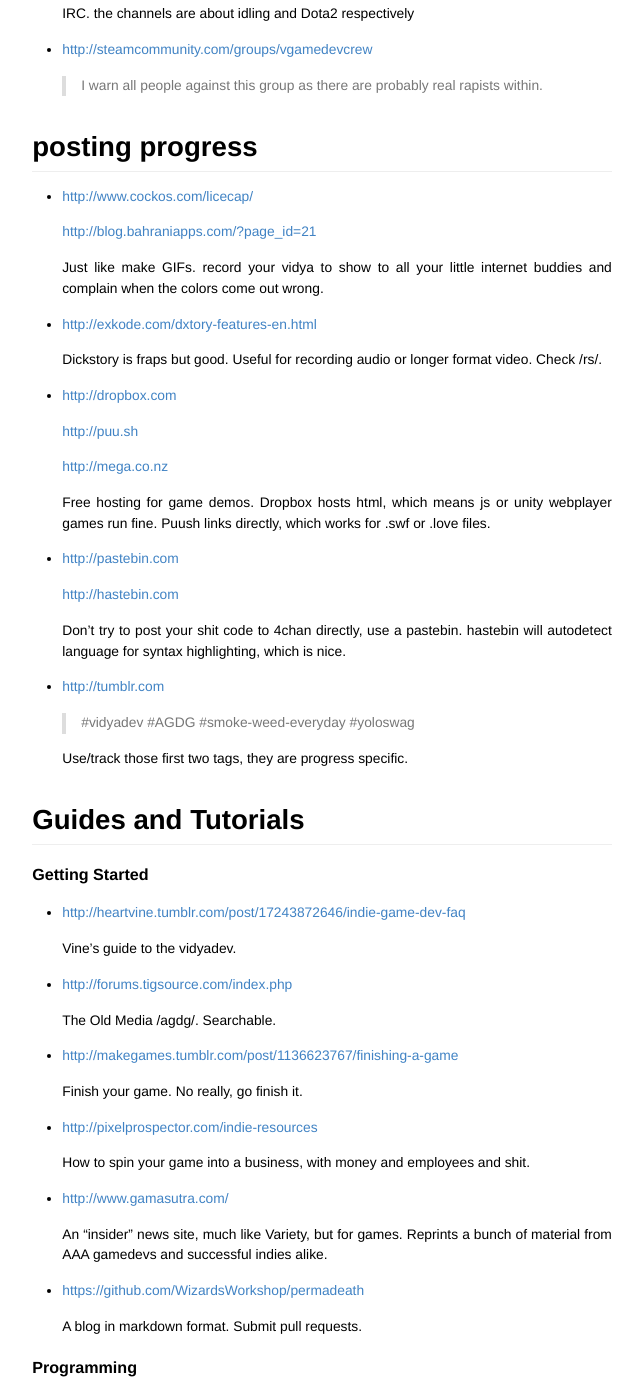
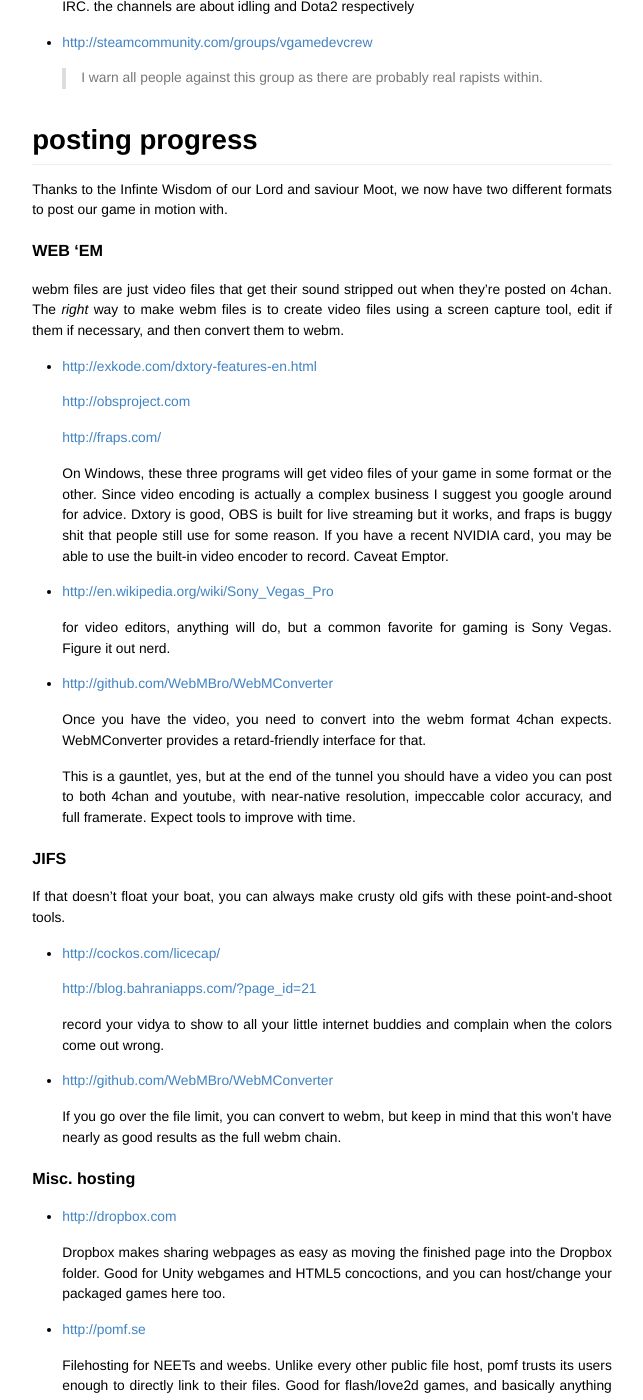
Before and after one commit to Alloyed/agdg-links, a Jekyll site: the page built from index.md, in a window 1280 px wide and 1400 px high, scrolled down 1321 px. Shown: the whole window, without its empty margins (318-961 px from the left). Built offline with Jekyll 4.4.1, drawn with Linux system fonts in a browser that asks for light colours; Markdown is read by kramdown in place of the engine named in the settings; some of the changed text lies outside the part shown.

Commit message:
webm update

```diff
--- a/_layouts/default.html
+++ b/_layouts/default.html
@@ -3,7 +3,6 @@
     <head>
         <meta charset="utf-8">
         <meta http-equiv="X-UA-Compatible" content="IE=edge,chrome=1">
-        <title>{{ page.title }}</title>
         <meta name="viewport" content="width=device-width">
 
         <!-- syntax highlighting CSS -->
@@ -12,6 +11,9 @@
         <!-- Custom CSS -->
         <link rel="stylesheet" href="{{ site.baseurl }}/css/main.css">
 
+        <title>{{ page.title }}</title>
+        <meta name="description" content="A Link Collection for indie game developers, especially 4chan.org's /agdg/">
+        <link rel="shortcut icon" href="img/favicon.ico" />
     </head>
     <body>
       <div class="site">
--- a/index.md
+++ b/index.md
@@ -1,22 +1,17 @@
 ---
 layout : default
-title : AGDG
+title : AGDG Links
 ---
 # Amateur Game Dev General
-![JLMG](http://sadpanda.us/images/1757604-K2LO2O6.png)
+![JLMG](img/AGDG.png)
 
 [>>>/vg/agdg](http://boards.4chan.org/vg/catalog#s=agdg)
 
+[>>>archive/vg/agdg](http://archive.foolz.us/vg/search/text/AGDG/type/op/)
+
+[>>>RECAP MONDAY](http://homph.com/recap)
+
 [>>>dropbox/agdg](https://www.dropbox.com/sh/adcbqwhnk9iczxq/2TvhIxQ9UA)
-
-[>>>foolz/vg/agdg](http://archive.foolz.us/vg/search/text/AGDG/type/op/)
-
-[>>>DEMOS](http://archive.foolz.us/vg/search/subject/DEMO/filter/text/)
-
-[>>>PROGRESS](http://archive.foolz.us/vg/search/subject/PROGRESS/filter/text/)
-
-[>>>RECAP](http://archive.foolz.us/vg/search/subject/RECAP/filter/text/)
->pick one fgts
 
 ## AGDG resources
 *	<https://docs.google.com/spreadsheet/ccc?key=0Aq3t6_4BZDVndHRVekxUYjladjhCby1ST3g0RXllenc&usp=sharing#gid=0>
@@ -54,23 +49,86 @@ title : AGDG
 	>I warn all people against this group as there are probably real rapists within.
 
 ## posting progress
-*	<http://www.cockos.com/licecap/>
+
+Thanks to the Infinte Wisdom of our Lord and saviour Moot, we now
+have two different formats to post our game in motion with.
+
+### WEB 'EM
+
+webm files are just video files that get their sound stripped out
+when they're posted on 4chan. The *right* way to make webm files is to
+create video files using a screen capture tool, edit if them if
+necessary, and then convert them to webm.
+
+*	<http://exkode.com/dxtory-features-en.html>
+
+	<http://obsproject.com>
+
+	<http://fraps.com/>
+
+	On Windows, these three programs will get video files of your game in some
+format or the other. Since video encoding is actually a complex business
+I suggest you google around for advice. Dxtory is good, OBS is built for
+live streaming but it works, and fraps is buggy shit that people still
+use for some reason. If you have a recent NVIDIA card, you may be able
+to use the built-in video encoder to record. Caveat Emptor.
+
+*	<http://en.wikipedia.org/wiki/Sony_Vegas_Pro>
+
+	for video editors, anything will do, but a common favorite for
+gaming is Sony Vegas. Figure it out nerd.
+
+*	<http://github.com/WebMBro/WebMConverter>
+
+	Once you have the video, you need to convert into the webm format
+4chan expects. WebMConverter provides a retard-friendly interface for
+that.
+
+	This is a gauntlet, yes, but at the end of the tunnel you should
+have a video you can post to both 4chan and youtube, with near-native
+resolution, impeccable color accuracy, and full framerate. Expect tools
+to improve with time.
+
+### JIFS
+If that doesn't float your boat, you can always make crusty old gifs with these point-and-shoot tools.
+
+*	<http://cockos.com/licecap/>
 
 	<http://blog.bahraniapps.com/?page_id=21>
 
-	Just like make GIFs. record your vidya to show to all your little internet buddies and complain when the colors come out wrong.
+	record your vidya to show to all your little internet buddies and complain when the colors come out wrong.
 
-*	<http://exkode.com/dxtory-features-en.html>
+*	<http://github.com/WebMBro/WebMConverter>
 
-	Dickstory is fraps but good. Useful for recording audio or longer format video. Check /rs/.
+	If you go over the file limit, you can convert to webm, but keep in
+mind that this won't have nearly as good results as the full webm chain.
+
+### Misc. hosting
 
 *	<http://dropbox.com>
 
-	<http://puu.sh>
+	Dropbox makes sharing webpages as easy as moving the finished page
+into the Dropbox folder. Good for Unity webgames and HTML5 concoctions,
+and you can host/change your packaged games here too.
 
-	<http://mega.co.nz>
+*	<http://pomf.se>
 
-	Free hosting for game demos. Dropbox hosts html, which means js  or unity webplayer games run fine. Puush links directly, which works for .swf or .love files.
+	Filehosting for NEETs and weebs. Unlike every other public file
+host, pomf trusts its users enough to directly link to their files. Good
+for flash/love2d games, and basically anything else.
+
+* 	<http://itch.io>
+
+	If you think your game is ready for the big leagues, you can start
+to beg for money by posting it on itch.io. Think of it like bandcamp but
+for shitty games nobody wants to buy. The admin is very liberal about
+hosting, to the point where it basically charity to new gamedevs.
+
+*	<http://mega.co.nz>
+
+	Use mega as a last resort. They'll host whatever, but the fact that
+it doesn't provide any direct links and that it's blocked for many an
+anon make it a pain to use.
 
 *	<http://pastebin.com>
 
@@ -85,7 +143,7 @@ title : AGDG
 
 ## Guides and Tutorials
 ### Getting Started
-*	<http://heartvine.tumblr.com/post/17243872646/indie-game-dev-faq >
+*	<http://heartvine.tumblr.com/post/17243872646/indie-game-dev-faq>
 
 	Vine's guide to the vidyadev.
 
@@ -111,7 +169,7 @@ title : AGDG
 
 ### Programming
 
-*	<http://www-cs-students.stanford.edu/~amitp/gameprog.html >
+*	<http://www-cs-students.stanford.edu/~amitp/gameprog.html>
 
 	Algorithms commonly used in vidyadev. Check here for pathfinding, AI, Coordinate transforms, and Entity models.
 
@@ -163,7 +221,7 @@ All free shit will either be labeled CC-NOPE meaning not actually "free" per se
 
 ### Free Grafix
 
-*	<http://www.spriters-resource.com/ >
+*	<http://www.spriters-resource.com/>
 
 	Sprites from existing games. (CC-NOPE)
 
@@ -201,8 +259,6 @@ All free shit will either be labeled CC-NOPE meaning not actually "free" per se
 
 *	<http://ideaguy.99k.org/>
 
-
-
 ## Ancient history
 
 Everything here is considered `DEPRECATED`.
@@ -231,5 +287,5 @@ Everything here is considered `DEPRECATED`.
 
 ### How 2 edit
 
-The github repo is at <https://github.com/Alloyed/agdg-links>, submit
+The Github repo is at <https://github.com/Alloyed/agdg-links>, submit
 your pull requests and issues and shit there.
```
Also changed, not shown: img/AGDG.png (added), img/favicon.ico (added), 1 other file.
